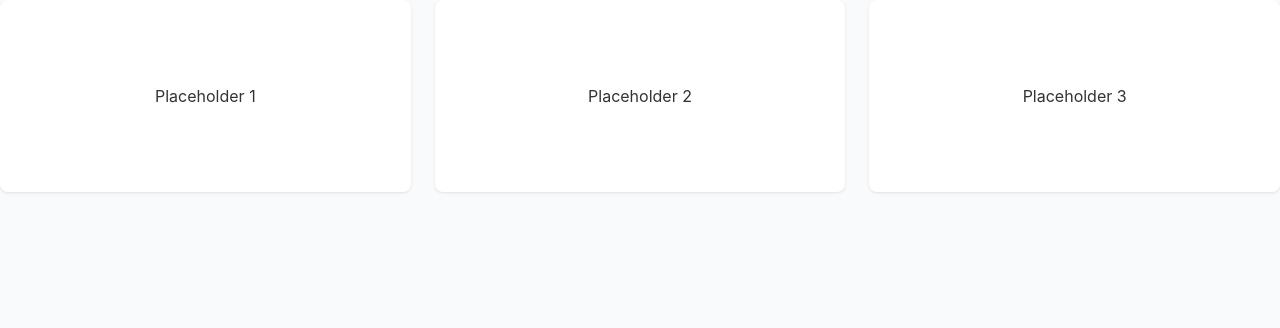
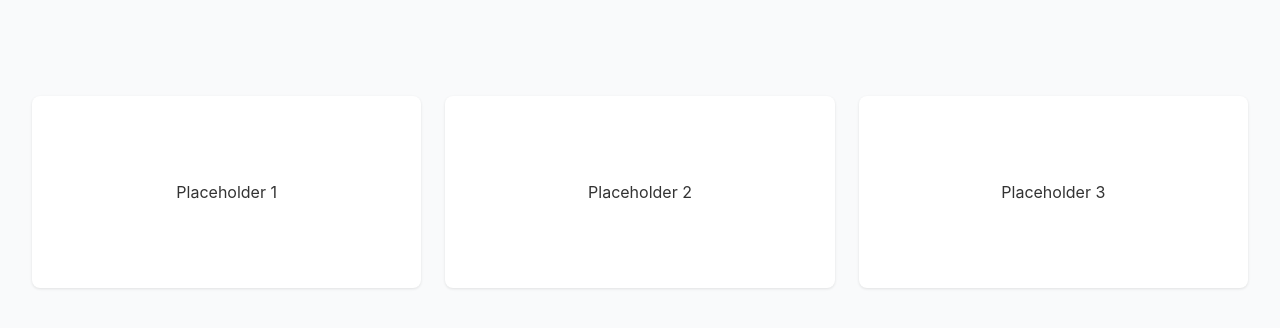
Before and after one commit to Manson-Ku/marptek-frontend, a Next.js app: page / in a window 1280 px wide. Shown: the top 328 px of the page. Built offline with nearby package versions, Linux system fonts and the light colour scheme; no server answers.

Commit message:
Refactor: decouple login and GBP authorization flow (C version)

```diff
--- a/components/Dashboard.jsx
+++ b/components/Dashboard.jsx
@@ -1,16 +1,23 @@
 'use client'
 
-import { useSession } from 'next-auth/react'
-import { useState } from 'react'
+import { useSession, signOut } from "next-auth/react"
+import { useState, useEffect } from 'react'
 import { useAuthContext } from '@/context/AuthContext'
 
 export default function Dashboard() {
   const { data: session } = useSession()
-  const { customerId } = useAuthContext()
   const [showProfile, setShowProfile] = useState(false)
+  const [customerId, setCustomerId] = useState(null)
+  const { customerId: contextCustomerId } = useAuthContext()
+
+  useEffect(() => {
+    if (contextCustomerId) {
+      setCustomerId(contextCustomerId)
+    }
+  }, [contextCustomerId])
 
   return (
-    <>
+    <main className="dashboard-content">
       {customerId && (
         <div className="dashboard-banner mb-4">
           🎉 歡迎你，客戶代碼：<strong>{customerId}</strong>
@@ -21,6 +28,6 @@ export default function Dashboard() {
         <div className="dashboard-card">Placeholder 2</div>
         <div className="dashboard-card">Placeholder 3</div>
       </div>
-    </>
+    </main>
   )
 }
```
